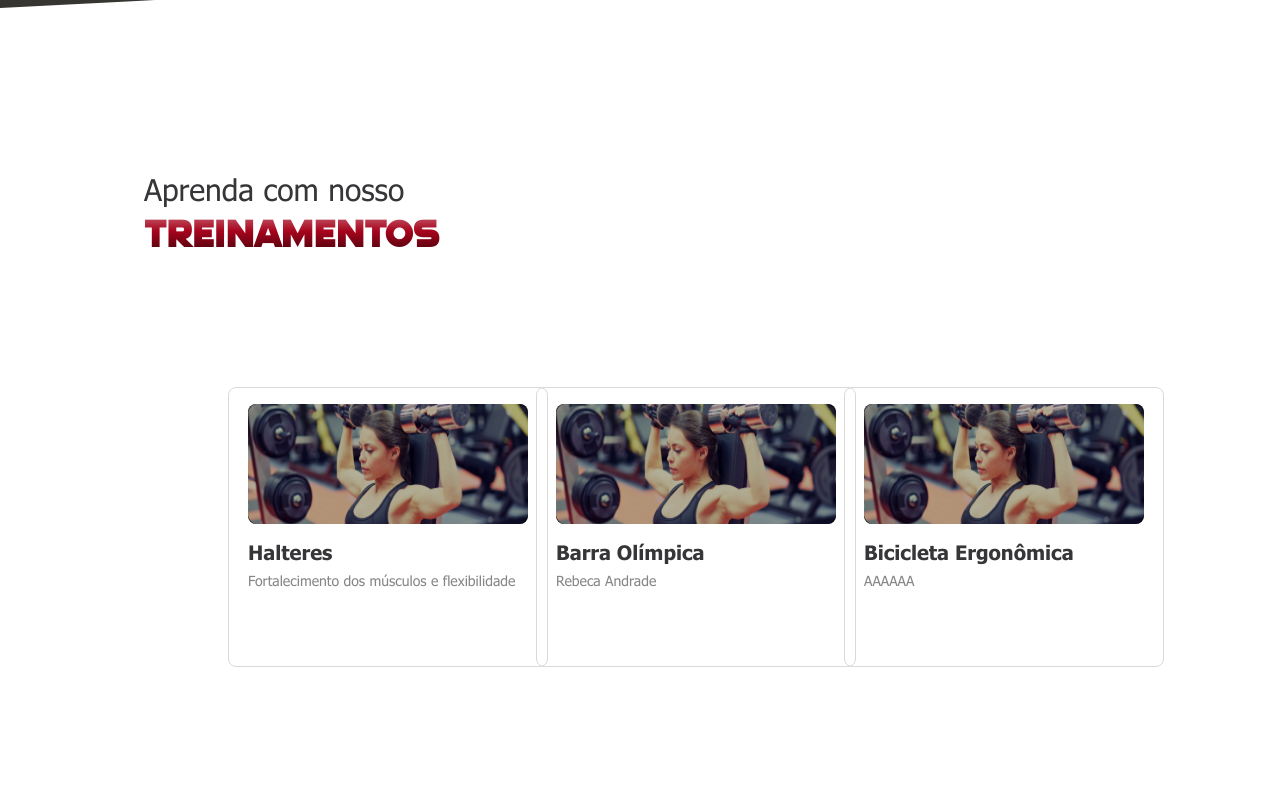
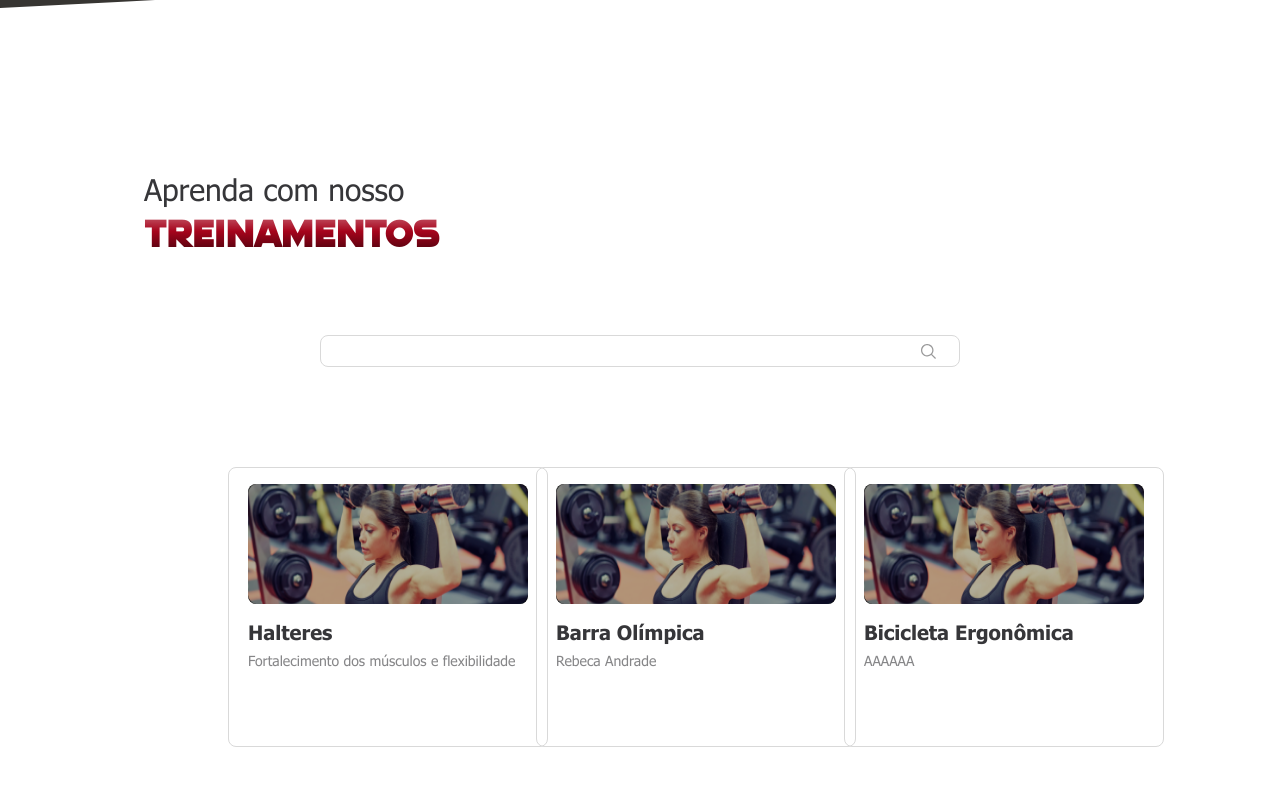
Before and after one commit to ruansilva123/RitmoDaForma_PI, a React (Vite) app in the folder frontend/: page /treinamentos in a window 1280 px wide. Shown: the part 333-1118 px from the top of the page. Before the commit the page ends 1080 px from the top, so only its background shows below. Built offline with nearby package versions, Linux system fonts and the light colour scheme.

Commit message:
:art: Style: Alterando a posição da Search Bar

```diff
--- a/frontend/src/containers/Treinamentos/ContainerCards/ContainerCardsStyles.ts
+++ b/frontend/src/containers/Treinamentos/ContainerCards/ContainerCardsStyles.ts
@@ -4,7 +4,7 @@ import { colors } from "../../../styles/Theme";
 
 export const ContainerCards= styled.div`
     position: relative;
-    top: 70vh;
+    top: 80vh;
     background-color: white;
     width: 100%;
     display: grid;
```
